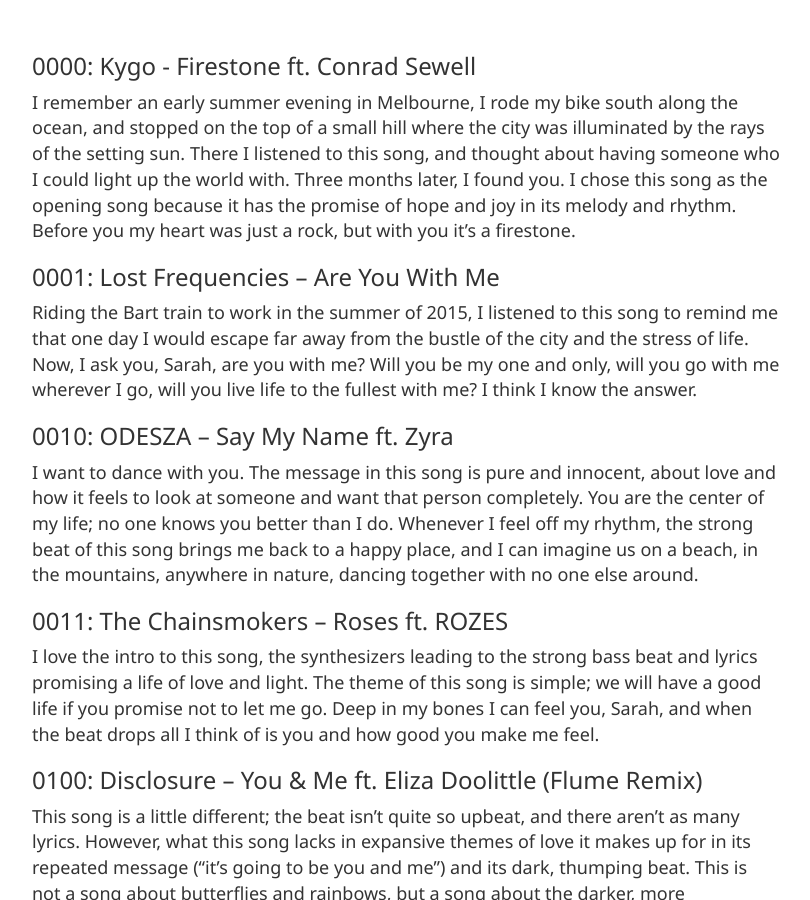
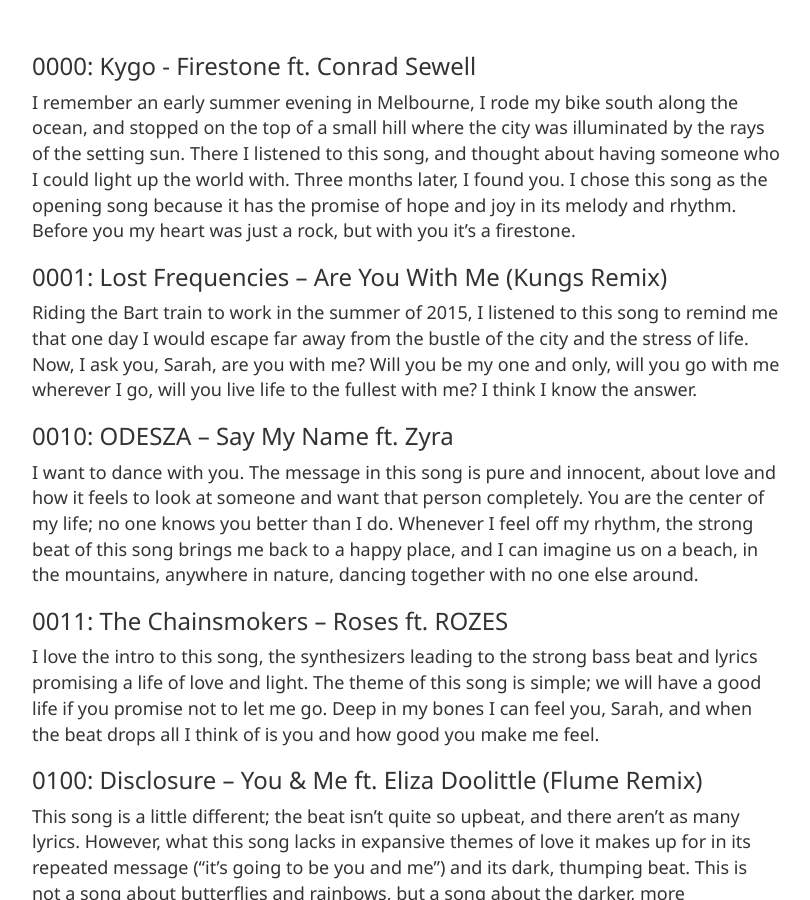
Before and after one commit to reeselevine/blog, a Jekyll site: the page built from sarah/index.md, in a window 1280 px wide and 900 px high, scrolled down 571 px. Shown: the whole window, without its empty margins (234-1044 px from the left). Built offline with Jekyll 4.4.1, drawn with Linux system fonts in a browser that asks for light colours; nearby versions of some CDN libraries.

Commit message:
Add remix version

```diff
--- a/sarah/index.md
+++ b/sarah/index.md
@@ -7,7 +7,7 @@
 
 I remember an early summer evening in Melbourne, I rode my bike south along the ocean, and stopped on the top of a small hill where the city was illuminated by the rays of the setting sun. There I listened to this song, and thought about having someone who I could light up the world with. Three months later, I found you. I chose this song as the opening song because it has the promise of hope and joy in its melody and rhythm. Before you my heart was just a rock, but with you it’s a firestone.
 
-### 0001: Lost Frequencies – Are You With Me
+### 0001: Lost Frequencies – Are You With Me (Kungs Remix)
 
 Riding the Bart train to work in the summer of 2015, I listened to this song to remind me that one day I would escape far away from the bustle of the city and the stress of life. Now, I ask you, Sarah, are you with me? Will you be my one and only, will you go with me wherever I go, will you live life to the fullest with me? I think I know the answer.
 
```
